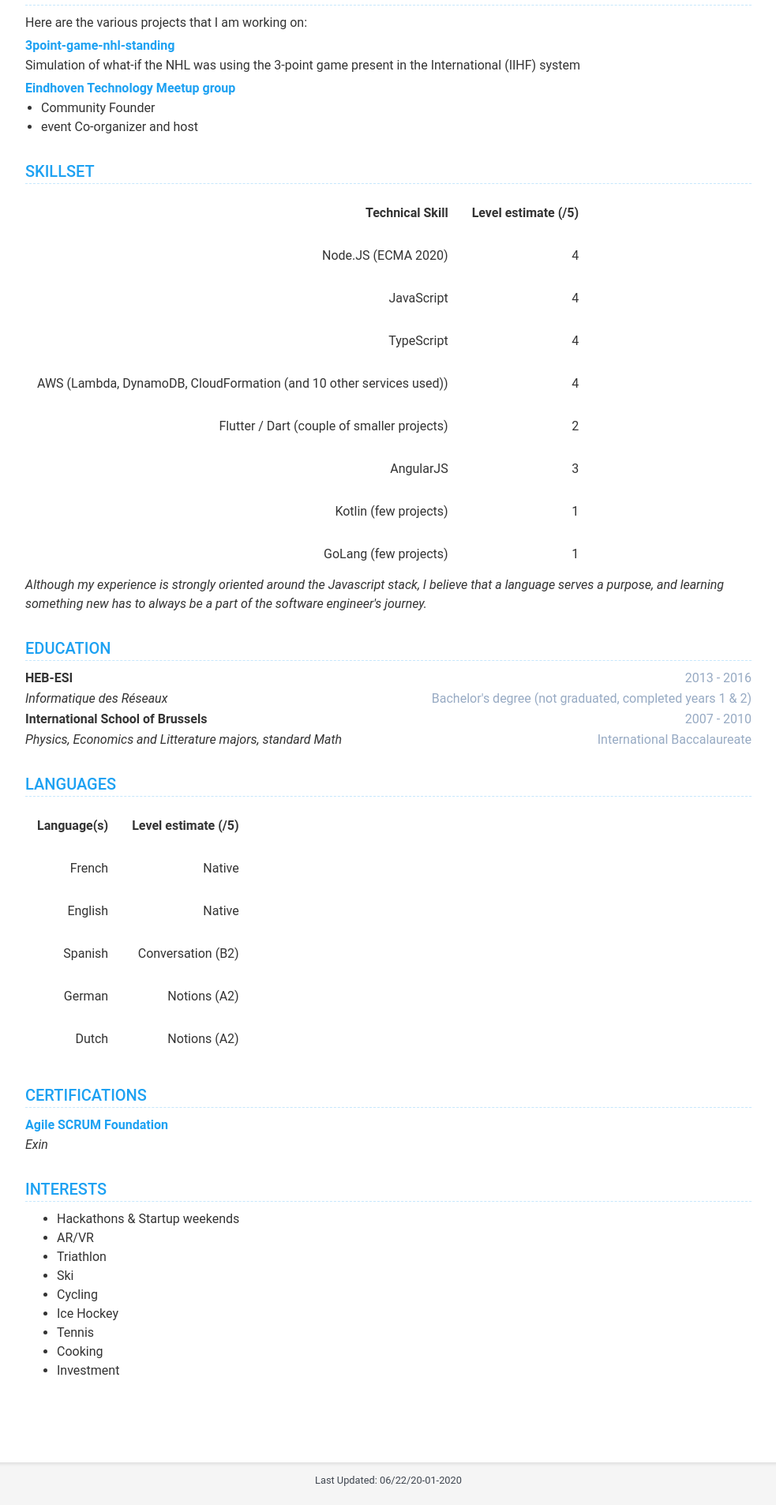
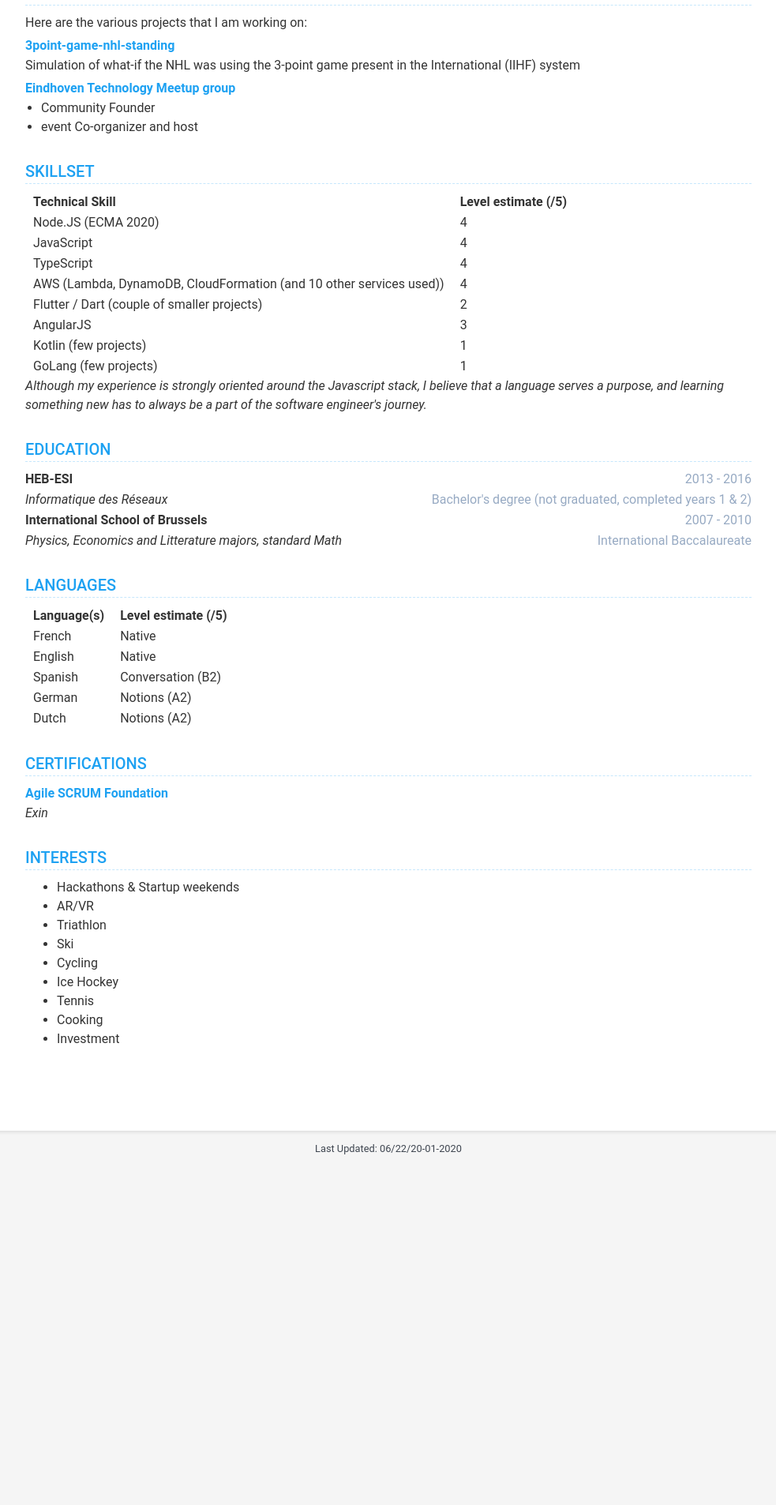
Before and after one commit to romdj/romdj.github.io, a Jekyll site: the page built from index.html, in a window 1280 px wide. Shown: the part 1181-3087 px from the top of the page at 79% size, without its empty margins (148-1131 px from the left). Built offline with Jekyll 4.4.1, drawn with Linux system fonts in a browser that asks for light colours; nearby versions of some CDN libraries; after the commit the page ends 2667 px from its top, so only the background shows below that.

Commit message:
fix: it is, adapting

```diff
--- a/_sass/_base.scss
+++ b/_sass/_base.scss
@@ -154,8 +154,9 @@ p {
 }
 th,
 td {
-  padding: 15px;
-  text-align: right;
+  padding-left: 10px;
+  padding-right: 10px;
+  text-align: left;
 }
 
 .footer {
```
